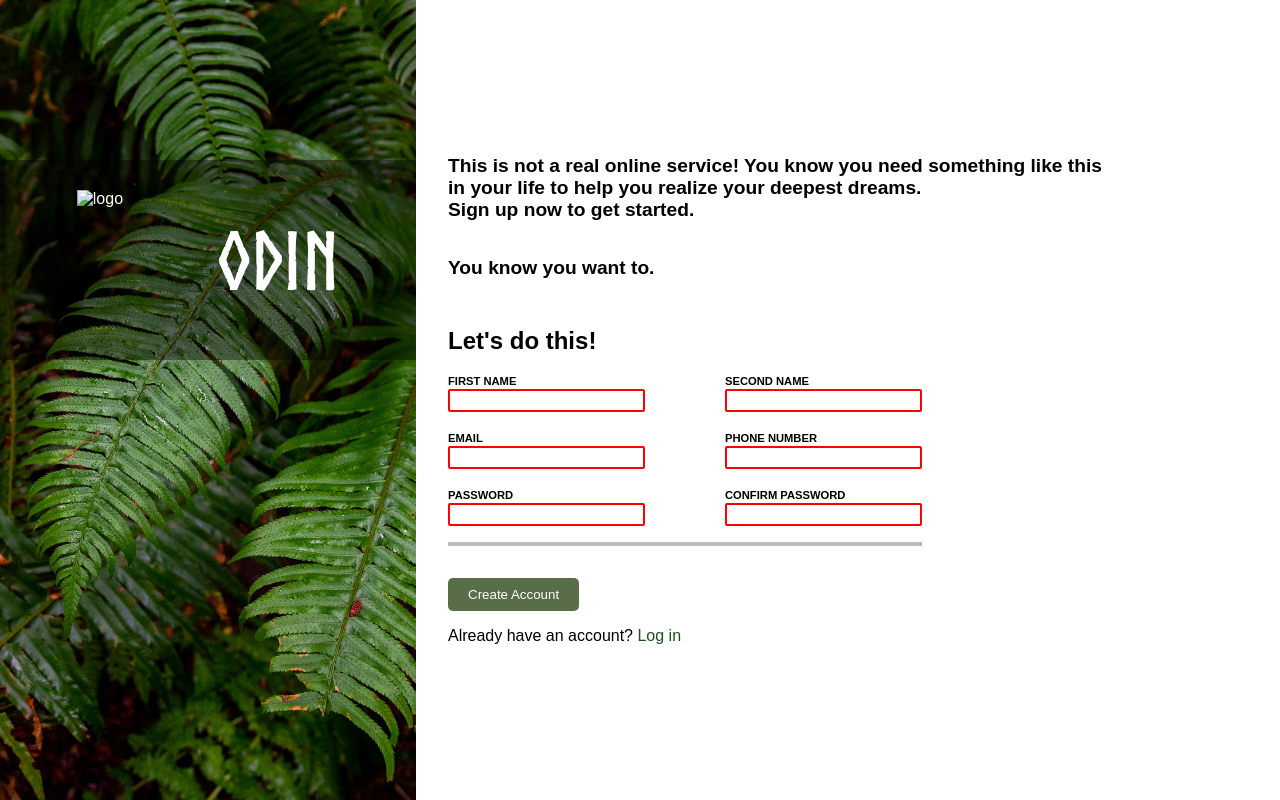
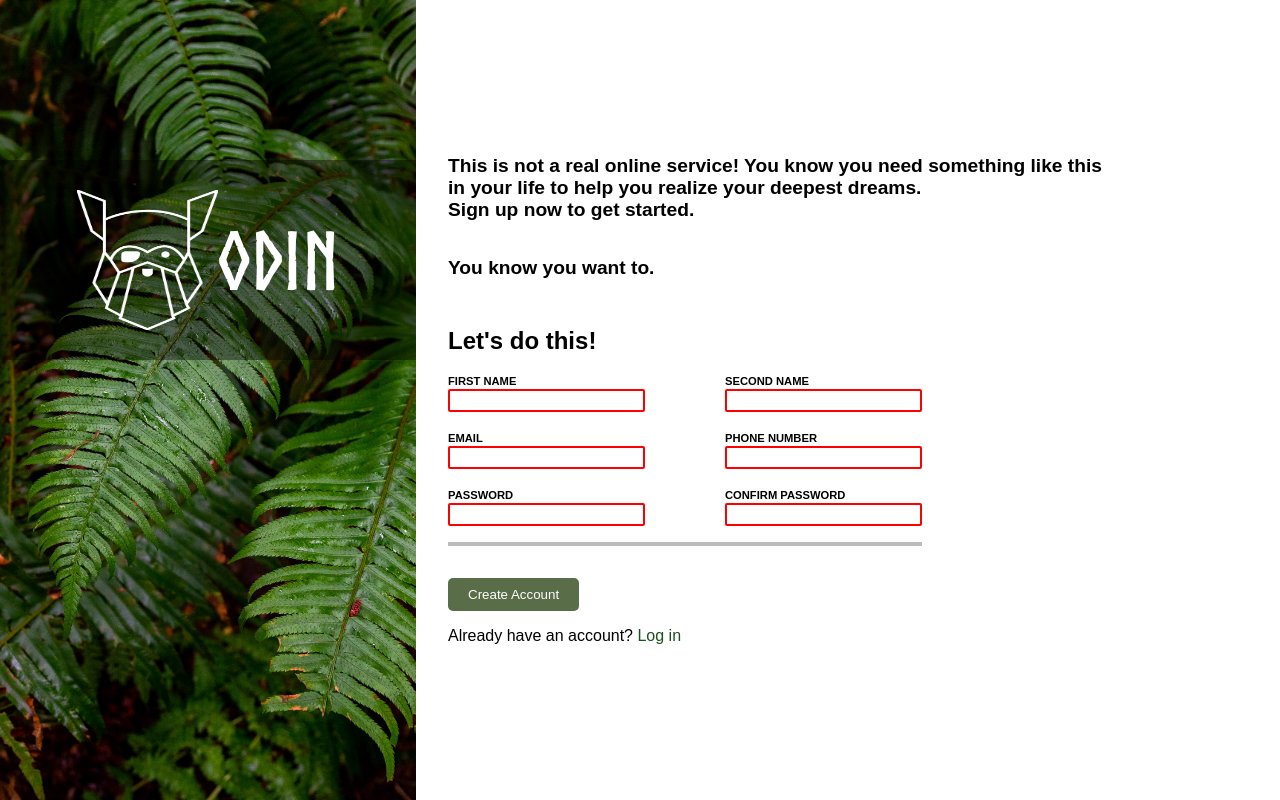
Before and after one commit to Sarfi07/project_signUpForm, a plain HTML site: page index.html in a window 1280 px wide. Drawn offline with Linux system fonts and the light colour scheme; the site is published under a folder, as on GitHub Pages, so addresses that start at the root find nothing.

Commit message:
fix logo probelm

```diff
--- a/index.html
+++ b/index.html
@@ -11,7 +11,7 @@
 <body>
     <div class="image-sidebar">
         <div class="logo-section">
-            <img src="/odin_logo.png" alt="logo">
+            <img src="odin_logo.png" alt="logo">
             <span id="logo-text">Odin</span>
         </div>
     </div>
```
